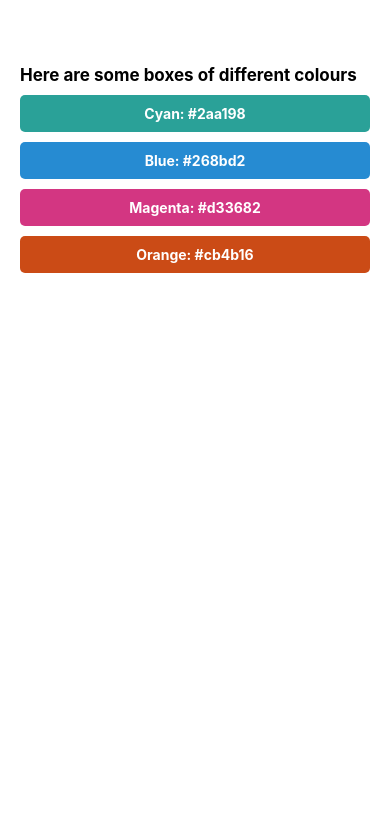
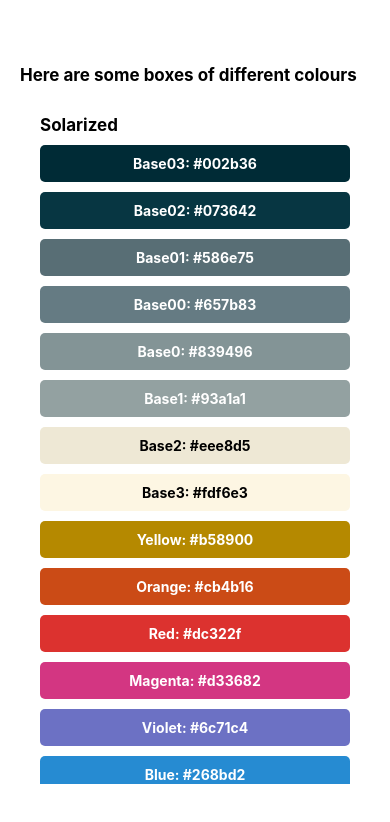
Before and after one commit to JosephSimmons/MyFirstApp, a React Native app: screen / in a window 390 px wide. Shown: the top 822 px of the page. Built offline with nearby package versions, Linux system fonts and the light colour scheme.

Commit message:
FlatList component, lists exercise completed

```diff
--- a/App.js
+++ b/App.js
@@ -1,6 +1,25 @@
 import React from 'react';
-import { Text, View, SafeAreaView, StyleSheet } from 'react-native';
+import { Text, View, SafeAreaView, StyleSheet, FlatList } from 'react-native';
 import ColourBox from './components/ColourBox';
+
+const COLORS = [
+  { colorName: 'Base03', hexCode: '#002b36' },
+  { colorName: 'Base02', hexCode: '#073642' },
+  { colorName: 'Base01', hexCode: '#586e75' },
+  { colorName: 'Base00', hexCode: '#657b83' },
+  { colorName: 'Base0', hexCode: '#839496' },
+  { colorName: 'Base1', hexCode: '#93a1a1' },
+  { colorName: 'Base2', hexCode: '#eee8d5' },
+  { colorName: 'Base3', hexCode: '#fdf6e3' },
+  { colorName: 'Yellow', hexCode: '#b58900' },
+  { colorName: 'Orange', hexCode: '#cb4b16' },
+  { colorName: 'Red', hexCode: '#dc322f' },
+  { colorName: 'Magenta', hexCode: '#d33682' },
+  { colorName: 'Violet', hexCode: '#6c71c4' },
+  { colorName: 'Blue', hexCode: '#268bd2' },
+  { colorName: 'Cyan', hexCode: '#2aa198' },
+  { colorName: 'Green', hexCode: '#859900' },
+];
 
 const App = () => {
   return (
@@ -10,10 +29,17 @@
           Here are some boxes of different colours
         </Text>
       </View>
-      <ColourBox colourName="Cyan" hexCode="#2aa198" />
-      <ColourBox colourName="Blue" hexCode="#268bd2" />
-      <ColourBox colourName="Magenta" hexCode="#d33682" />
-      <ColourBox colourName="Orange" hexCode="#cb4b16" />
+      <FlatList
+        style={{ padding: 20 }}
+        data={COLORS}
+        keyExtractor={(item) => item.hexCode}
+        renderItem={({ item }) => (
+          <ColourBox colorName={item.colorName} hexCode={item.hexCode} />
+        )}
+        ListHeaderComponent={
+          <Text style={[styles.header, styles.boldtxt]}>Solarized</Text>
+        }
+      />
     </SafeAreaView>
   );
 };
--- a/components/ColourBox.js
+++ b/components/ColourBox.js
@@ -1,14 +1,20 @@
 import React from 'react';
 import { View, Text, StyleSheet } from 'react-native';
 
-const ColourBox = ({ colourName, hexCode }) => {
-  const boxColour = {
+const ColourBox = ({ colorName, hexCode }) => {
+  const boxColor = {
     backgroundColor: hexCode,
   };
+  const textColor = {
+    color:
+      parseInt(hexCode.replace('#', ''), 16) > 0xffffff / 1.1
+        ? 'black'
+        : 'white',
+  };
   return (
-    <View style={[styles.container, boxColour]}>
-      <Text style={styles.whiteboldtxt}>
-        {colourName}: {hexCode}
+    <View style={[styles.container, boxColor]}>
+      <Text style={[styles.boldtxt, textColor]}>
+        {colorName}: {hexCode}
       </Text>
     </View>
   );
@@ -22,8 +28,7 @@
     marginVertical: 5,
     borderRadius: 5,
   },
-  whiteboldtxt: {
-    color: 'white',
+  boldtxt: {
     fontWeight: 'bold',
   },
 });
```
